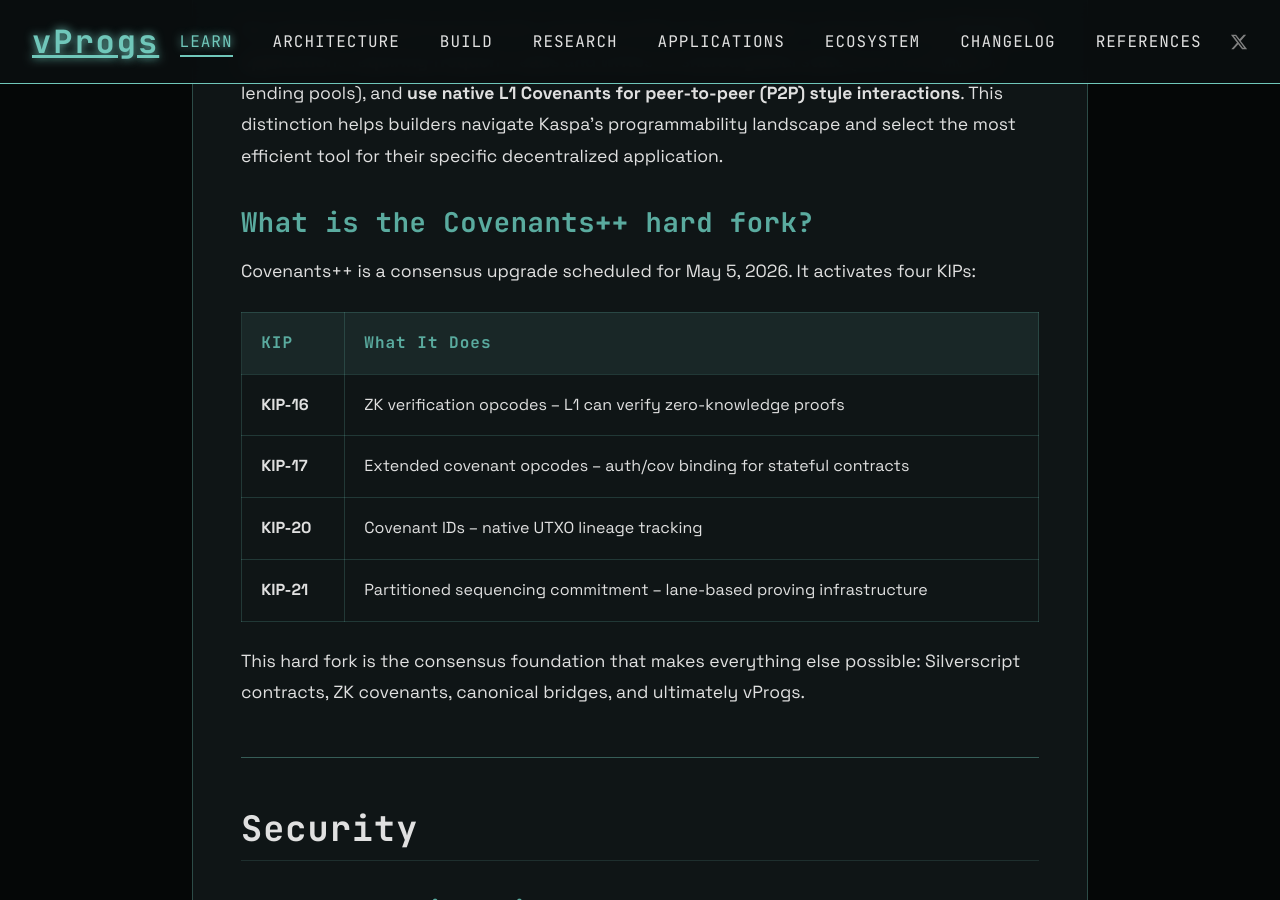
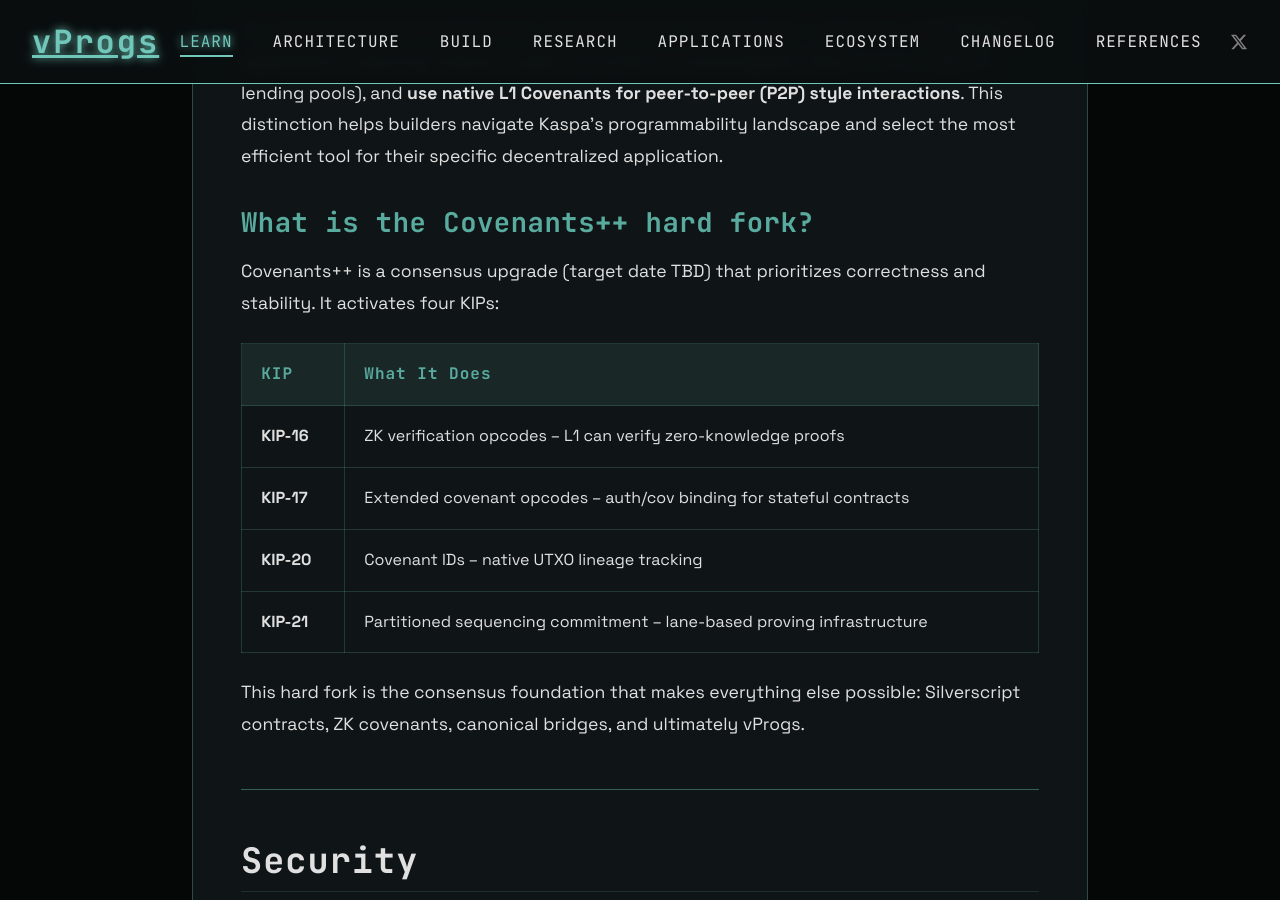
Before and after one commit to creative-inference/vprogs.xyz, a Jekyll site: the page built from learn/faq.md, in a window 1280 px wide and 900 px high, scrolled down 10775 px. Built offline with Jekyll 4.4.1, drawn with Linux system fonts in a browser that asks for light colours; some of the changed text lies outside the part shown.

Commit message:
Update Covenants++ hard fork date to TBD [auto]

```diff
--- a/learn/faq.md
+++ b/learn/faq.md
@@ -204,7 +204,7 @@
 - vProgs repository public -- January 2026
 
 **Upcoming:**
-- **Covenants++ hard fork**: May 5, 2026 (mainnet activation of KIP-16, 17, 20, 21)
+- **Covenants++ hard fork**: TBD (mainnet activation of KIP-16, 17, 20, 21)
 - **Phase 1 (Standalone vProgs)**: following Covenants++ activation, dependent on DagKnight and remaining infrastructure
 - **Phase 2 (Full Synchronous Composability)**: after Phase 1 is stable, timeline TBD
 
@@ -255,7 +255,7 @@
 
 ### What is the Covenants++ hard fork?
 
-Covenants++ is a consensus upgrade scheduled for May 5, 2026. It activates four KIPs:
+Covenants++ is a consensus upgrade (target date TBD) that prioritizes correctness and stability. It activates four KIPs:
 
 | KIP | What It Does |
 |-----|-------------|
```
